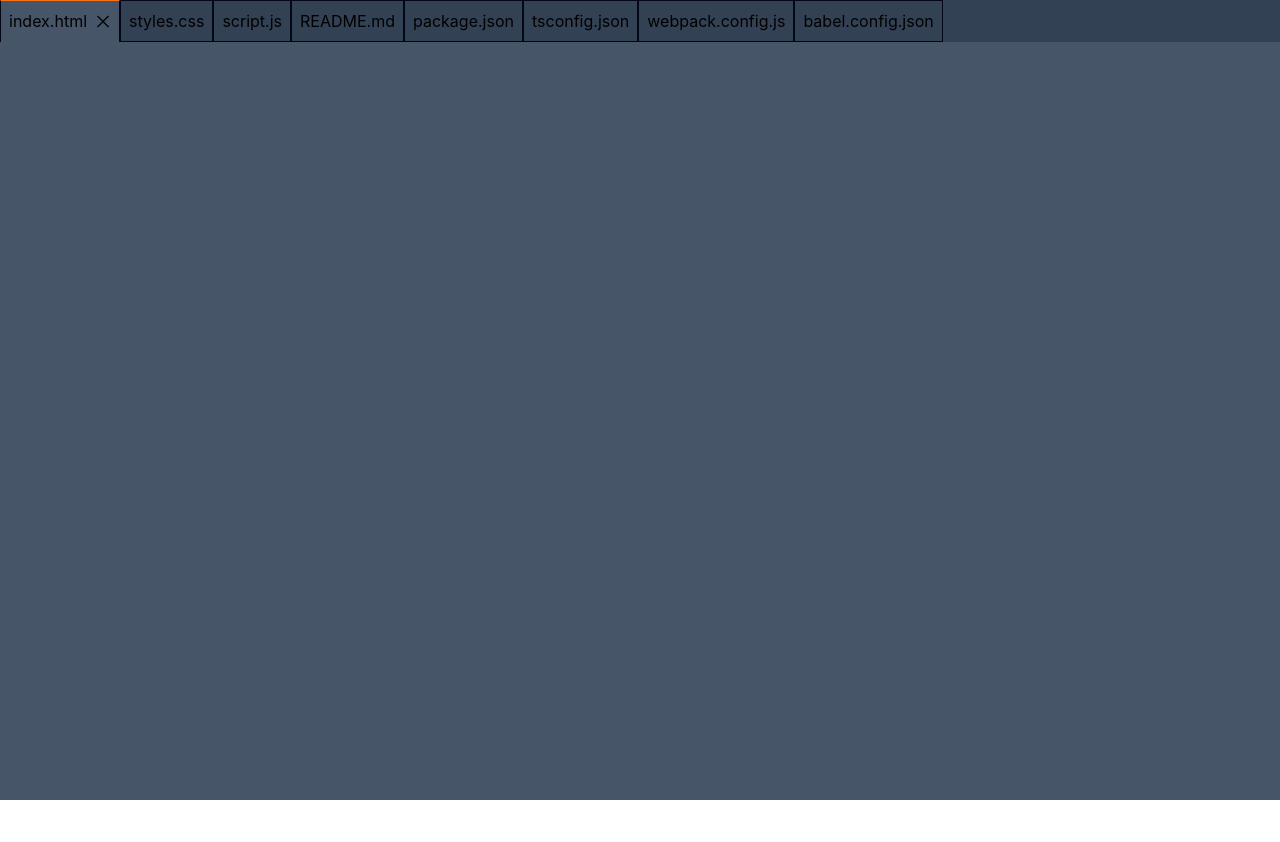
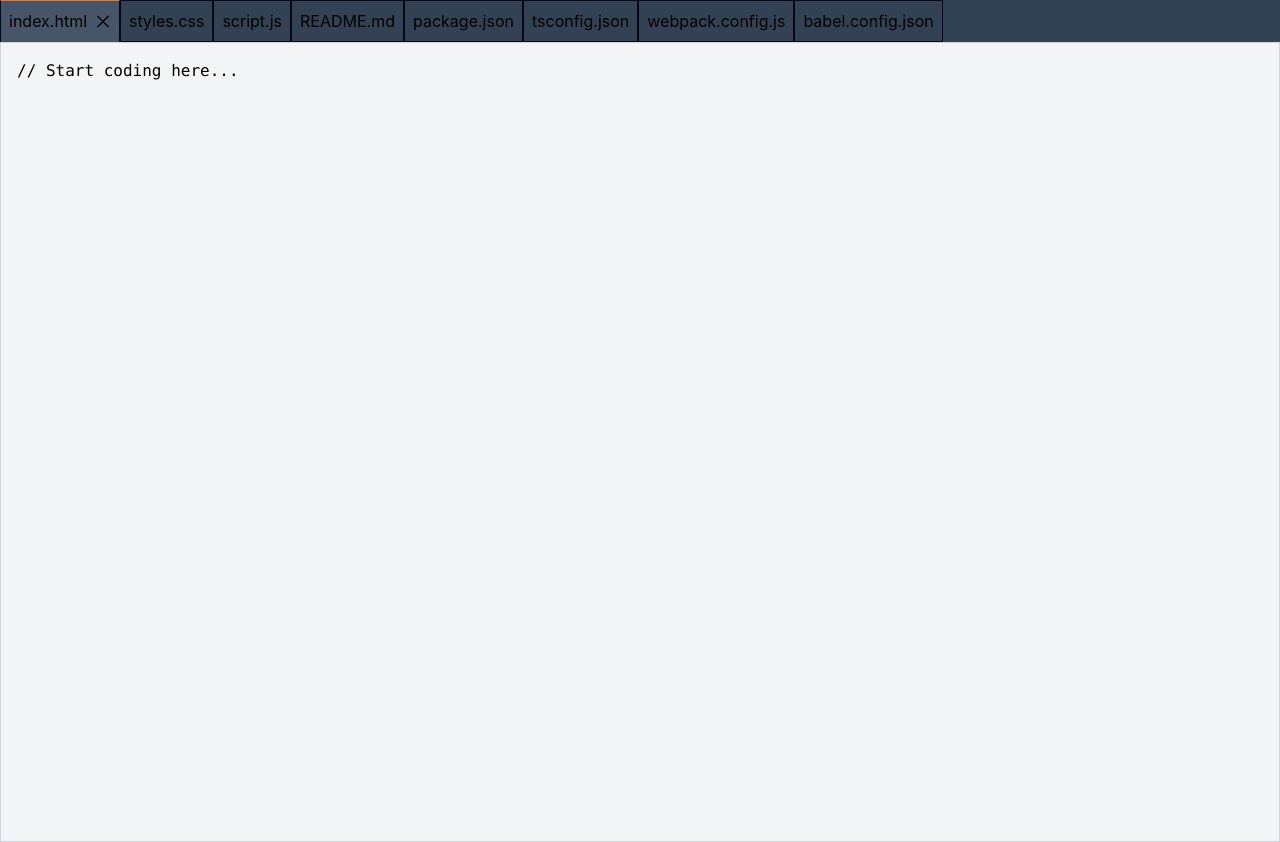
Before and after one commit to Kacperacy/RustEdit, a React (Vite) app: page / in a window 1280 px wide. Before the commit the page ends 800 px from the top, so only its background shows below. Built offline with nearby package versions, Linux system fonts and the light colour scheme; a web font is replaced by a local one.

Commit message:
text area added

```diff
--- a/src/App.tsx
+++ b/src/App.tsx
@@ -2,6 +2,7 @@ import { useState } from "react";
 import FilesContext from "./FilesContext";
 import FileTab from "./components/TopBar";
 import OpenedFile from "./types/OpenedFile";
+import Editor from "./components/Editor";
 
 function App() {
   const [files, setFiles] = useState<OpenedFile[]>([
@@ -51,6 +52,7 @@ function App() {
     <FilesContext.Provider value={{ files, setFiles }}>
       <div className="w-screen h-screen bg-slate-600">
         <FileTab />
+        <Editor />
       </div>
     </FilesContext.Provider>
   );
--- /dev/null
+++ b/src/components/Editor.tsx
@@ -0,0 +1,22 @@
+import { ChangeEvent, useState } from "react";
+
+function Editor() {
+  const [code, setCode] = useState<string>("// Start coding here...");
+
+  const handleChange = (event: ChangeEvent<HTMLTextAreaElement>) => {
+    setCode(event.target.value);
+  };
+
+  return (
+    <div className="code-editor">
+      <textarea
+        value={code}
+        onChange={handleChange}
+        className="code-editor-textarea"
+        placeholder="// Start coding here..."
+      />
+    </div>
+  );
+}
+
+export default Editor;
--- a/src/index.css
+++ b/src/index.css
@@ -27,4 +27,14 @@
     .scrollbar-thin *::-moz-scrollbar-thumb {
         background: #888;
     }
+
+    /* CodeEditor.css */
+
+    .code-editor {
+        @apply flex h-screen items-center justify-center;
+    }
+
+    .code-editor-textarea {
+        @apply w-full h-full bg-gray-100 p-4 text-base font-mono border border-gray-300 resize-none;
+    }
 }
```
